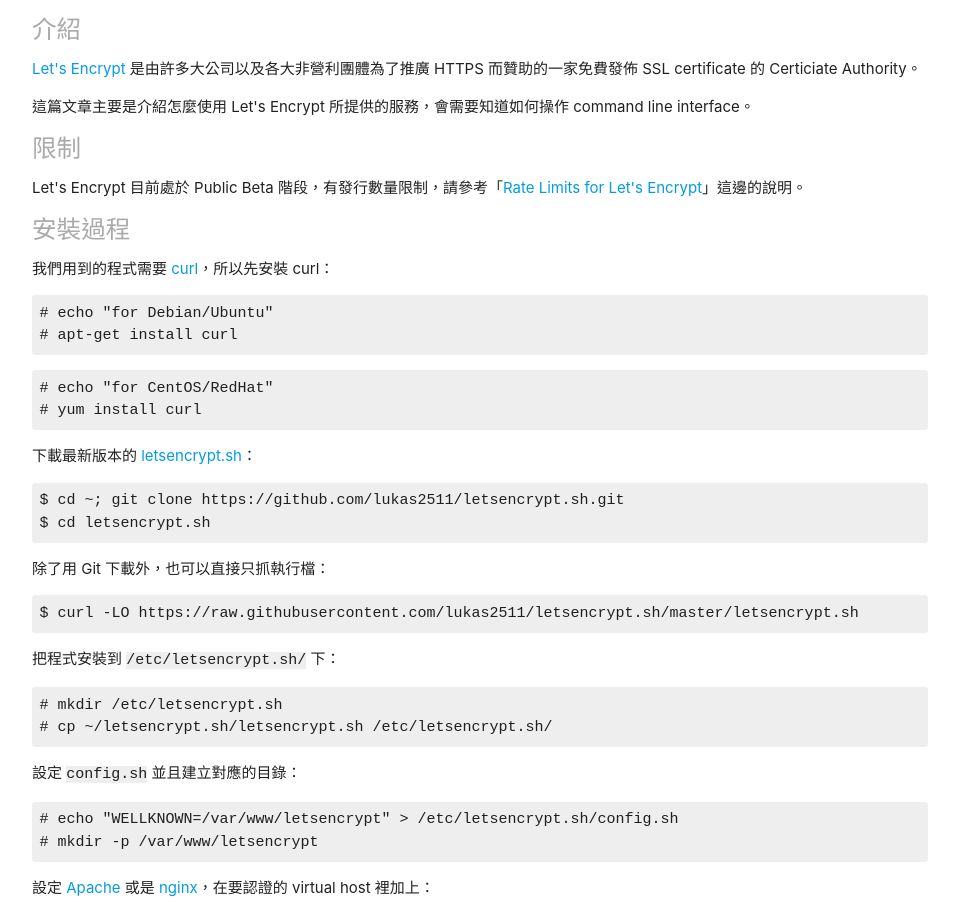
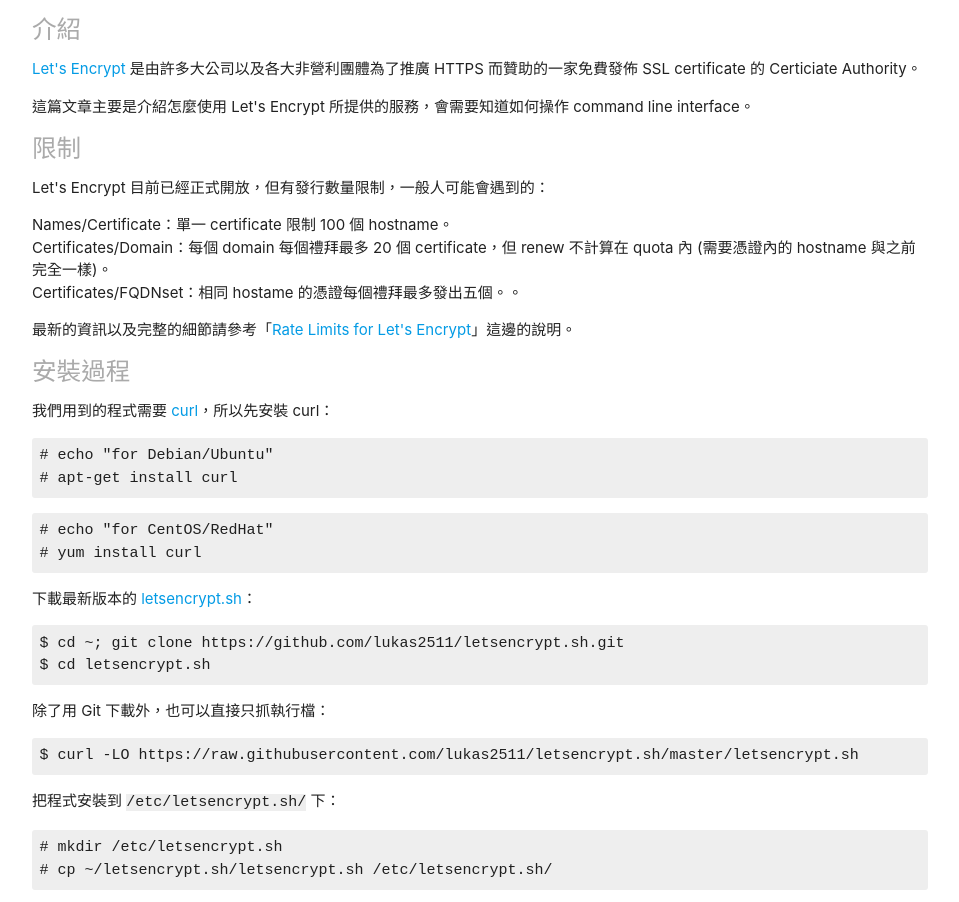
Before and after one commit to solomonhuang/letsencrypt.tw, a plain HTML site: page public/index.html in a window 1280 px wide. Shown: the top 902 px of the page, without its empty margins (160-1119 px from the left). Drawn offline with nearby package versions, Linux system fonts and the light colour scheme.

Commit message:
Update for official launch.

```diff
--- a/public/index.html
+++ b/public/index.html
@@ -62,7 +62,15 @@
 
 <h5>限制</h5>
 
-<p>Let's Encrypt 目前處於 Public Beta 階段，有發行數量限制，請參考「<a href="https://community.letsencrypt.org/t/rate-limits-for-lets-encrypt/6769">Rate Limits for Let's Encrypt</a>」這邊的說明。</p>
+<p>Let's Encrypt 目前已經正式開放，但有發行數量限制，一般人可能會遇到的：
+<ul>
+    <li>Names/Certificate：單一 certificate 限制 100 個 hostname。</li>
+    <li>Certificates/Domain：每個 domain 每個禮拜最多 20 個 certificate，但 renew 不計算在 quota 內 (需要憑證內的 hostname 與之前完全一樣)。</li>
+    <li>Certificates/FQDNset：相同 hostame 的憑證每個禮拜最多發出五個。。</li>
+</ul>
+</p>
+
+<p>最新的資訊以及完整的細節請參考「<a href="https://community.letsencrypt.org/t/rate-limits-for-lets-encrypt/6769">Rate Limits for Let's Encrypt</a>」這邊的說明。</p>
 
 <h5>安裝過程</h5>
 
```
